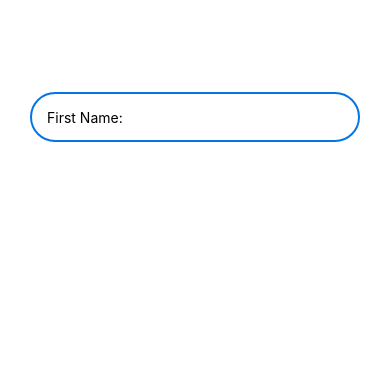
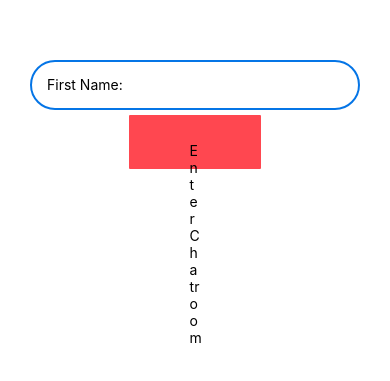
Before and after one commit to sanimridha/Chatting-App-Firebase-ReactNative, a React Native app: screen / in a window 390 px wide. Shown: the part 305-686 px from the top of the page. Built offline with nearby package versions, Linux system fonts and the light colour scheme.

Commit message:
implementing button

```diff
--- a/App.js
+++ b/App.js
@@ -2,7 +2,15 @@
 import { StatusBar } from "expo-status-bar";
 import React, { useState, useEffect } from "react";
 import asyncStorage from "@react-native-community/async-storage";
-import { StyleSheet, Text, View, LogBox, TextInput } from "react-native";
+import {
+  StyleSheet,
+  Text,
+  View,
+  LogBox,
+  TextInput,
+  Button,
+  TouchableOpacity,
+} from "react-native";
 import * as firebase from "firebase";
 import "firebase/firestore";
 import AsyncStorage from "@react-native-community/async-storage";
@@ -22,6 +30,7 @@ LogBox.ignoreAllLogs(["Setting a timer for a long period of time"]);
 
 export default function App() {
   const [user, setUser] = useState(null);
+  const [name, setName] = useState("");
   useEffect(() => {
     readUser();
   }, []);
@@ -35,7 +44,15 @@ export default function App() {
   if (!user) {
     return (
       <View style={styles.container}>
-        <TextInput style={styles.input} placeholder="First Name:" />
+        <TextInput
+          style={styles.input}
+          placeholder="First Name:"
+          value={name}
+          onTextInput={setName}
+        />
+        <TouchableOpacity style={styles.button}>
+          <Text style={styles.button}>Enter Chatroom</Text>
+        </TouchableOpacity>
       </View>
     );
   }
@@ -64,4 +81,14 @@ const styles = StyleSheet.create({
     borderColor: "#0575E6",
     borderRadius: 25,
   },
+  button: {
+    backgroundColor: "#ff4750",
+    borderRadius: 1,
+    justifyContent: "center",
+    alignItems: "center",
+    padding: 15,
+    height: "7%",
+    width: "40%",
+    marginVertical: 5,
+  },
 });
```
